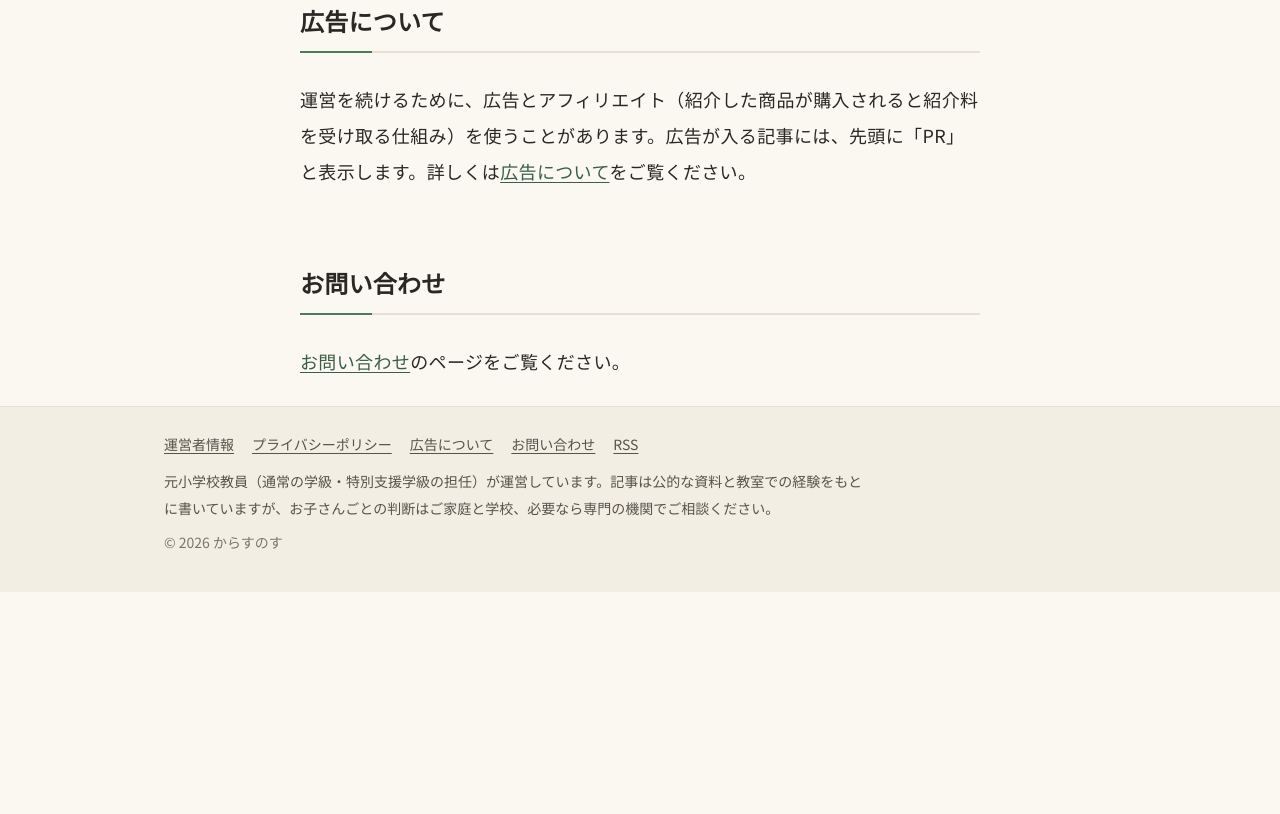
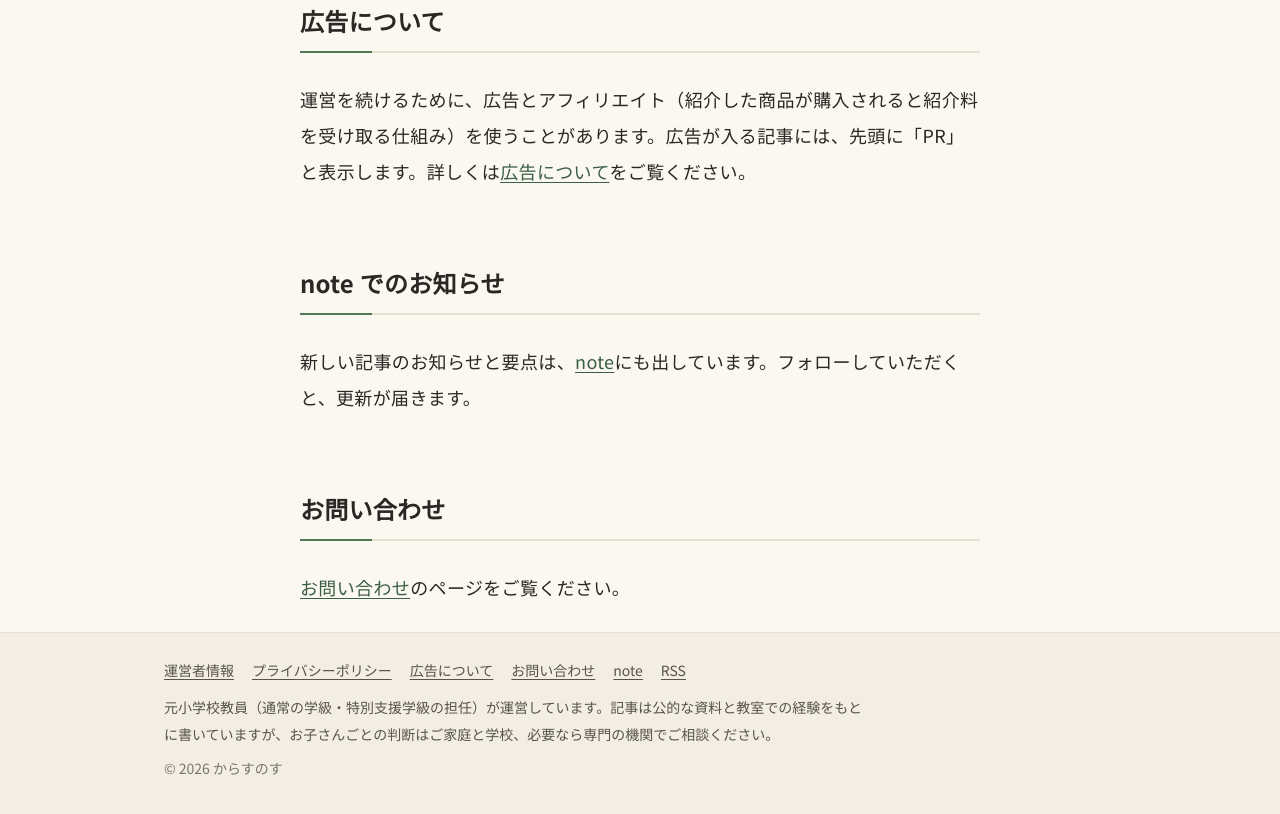
Before and after one commit to karasunosu-jp/karasunosu-jp.github.io, a plain HTML site: page about/index.html in a window 1280 px wide. Shown: the part 1938-2752 px from the top of the page. Before the commit the page ends 2530 px from the top, so only its background shows below. Drawn offline with Linux system fonts and the light colour scheme; a web font is replaced by a local one.

Commit message:
note へのリンクを足す

```diff
--- a/about/index.html
+++ b/about/index.html
@@ -18,7 +18,7 @@
 <link rel="alternate" type="application/rss+xml" title="からすのす" href="/feed.xml">
 <link rel="preconnect" href="https://fonts.googleapis.com">
 <link rel="stylesheet" href="https://fonts.googleapis.com/css2?family=BIZ+UDPGothic:wght@400;700&family=Noto+Sans+JP:wght@400;500;700&display=swap">
-<link rel="stylesheet" href="/assets/site.css?v=71910737">
+<link rel="stylesheet" href="/assets/site.css?v=60761099">
 </head>
 <body class="">
 <a class="skip" href="#main">本文へ</a>
@@ -49,12 +49,14 @@
 </ul>
 <h2 id="広告について">広告について</h2>
 <p>運営を続けるために、広告とアフィリエイト（紹介した商品が購入されると紹介料を受け取る仕組み）を使うことがあります。広告が入る記事には、先頭に「PR」と表示します。詳しくは<a href="/ads/">広告について</a>をご覧ください。</p>
+<h2 id="note-でのお知らせ">note でのお知らせ</h2>
+<p>新しい記事のお知らせと要点は、<a href="https://note.com/karasunosu_note" target="_blank" rel="noopener">note</a>にも出しています。フォローしていただくと、更新が届きます。</p>
 <h2 id="お問い合わせ">お問い合わせ</h2>
 <p><a href="/contact/">お問い合わせ</a>のページをご覧ください。</p></div></article>
 </main>
 <footer class="site-foot">
   <div class="wrap">
-    <p class="foot-links"><a href="/about/">運営者情報</a><a href="/privacy/">プライバシーポリシー</a><a href="/ads/">広告について</a><a href="/contact/">お問い合わせ</a><a href="/feed.xml">RSS</a></p>
+    <p class="foot-links"><a href="/about/">運営者情報</a><a href="/privacy/">プライバシーポリシー</a><a href="/ads/">広告について</a><a href="/contact/">お問い合わせ</a><a href="https://note.com/karasunosu_note" rel="me">note</a><a href="/feed.xml">RSS</a></p>
     <p class="foot-note">元小学校教員（通常の学級・特別支援学級の担任）が運営しています。記事は公的な資料と教室での経験をもとに書いていますが、お子さんごとの判断はご家庭と学校、必要なら専門の機関でご相談ください。</p>
     <p class="copy">© 2026 からすのす</p>
   </div>
```
Also changed, not shown: 404.html (+2 -2 lines), ads/index.html (+2 -2 lines), category/gakko/index.html (+2 -2 lines), category/hon/index.html (+2 -2 lines), category/katei/index.html (+2 -2 lines), category/kyozai/index.html (+2 -2 lines), category/seido/index.html (+2 -2 lines), category/shugaku/index.html (+2 -2 lines), contact/index.html (+2 -2 lines), index.html (+2 -2 lines), posts/index.html (+2 -2 lines), posts/manabi-no-ba-henkou/index.html (+2 -2 lines), posts/manabi-no-ba/index.html (+2 -2 lines), posts/shienkyu-kara-tsujo-e/index.html (+2 -2 lines), 2 more files.
